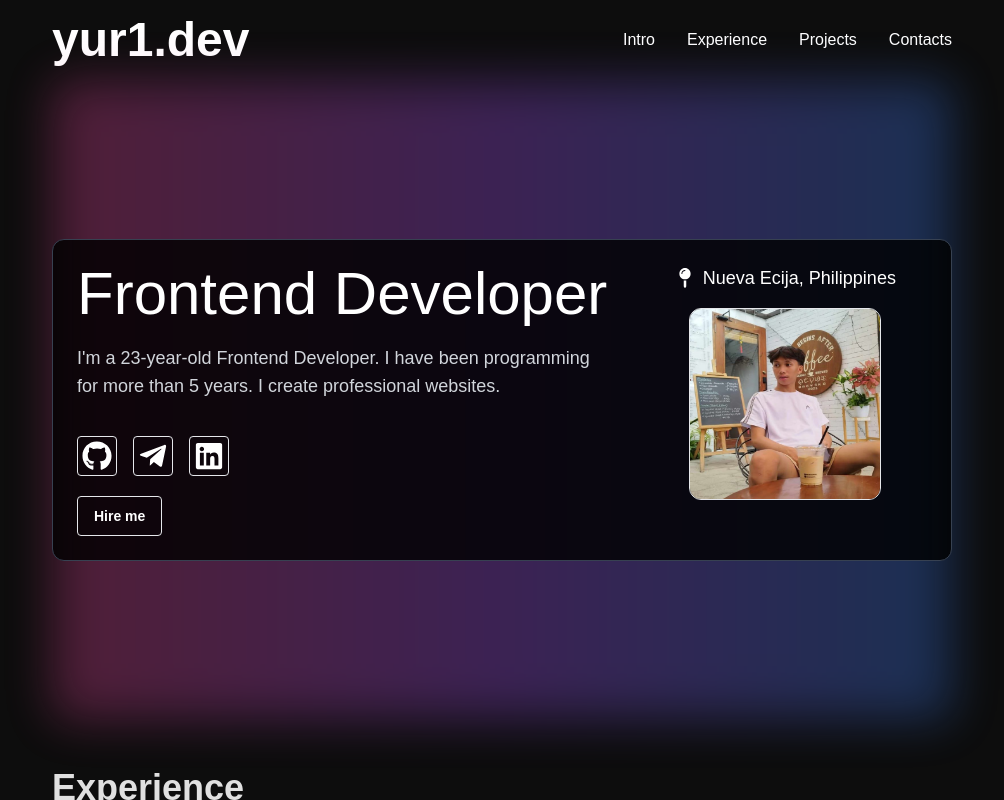
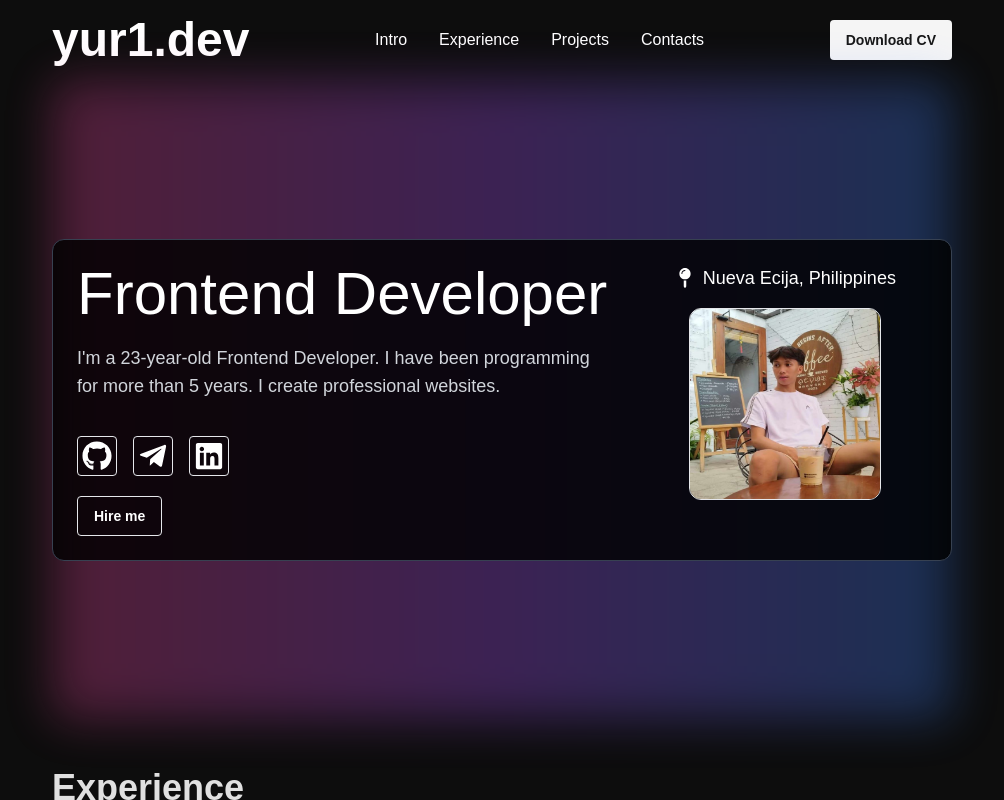
Before and after one commit to yur1-dev/yur1.dev, a Next.js app: page / in a window 1280 px wide. Shown: the whole page, without its empty margins (138-1142 px from the left). Built offline with nearby package versions, Linux system fonts and the light colour scheme; a web font is replaced by a local one.

Commit message:
update-threshold

```diff
--- a/app/(root)/Experience/Experience.tsx
+++ b/app/(root)/Experience/Experience.tsx
@@ -71,7 +71,7 @@ const Experience = () => {
           setIsVisible(true); // Show content when it's in view
         }
       },
-      { threshold: 0.8 } // Trigger when 50% of the element is in the viewport
+      { threshold: 0.5 } // Trigger when 50% of the element is in the viewport
     );
 
     if (targetElement) {
--- a/app/components/Navbar/Navbar.tsx
+++ b/app/components/Navbar/Navbar.tsx
@@ -3,7 +3,7 @@
 import { useState, useEffect } from "react";
 import clsx from "clsx";
 import Link from "next/link";
-import { Button } from "@/components/ui/button"; // Assuming you're using a Button component from your UI library
+import { Button } from "@/components/ui/button";
 
 const Navbar: React.FC = () => {
   const [isMobileMenuOpen, setIsMobileMenuOpen] = useState(false);
@@ -25,6 +25,15 @@ const Navbar: React.FC = () => {
           <NavItem href="/projects">Projects</NavItem>
           <NavItem href="/contacts">Contacts</NavItem>
         </ul>
+
+        {/* Download CV Button for Desktop */}
+        <div className="hidden md:block">
+          <Button className="rounded" variant="secondary">
+            <a className="text-sm font-semibold" href="#">
+              Download CV
+            </a>
+          </Button>
+        </div>
 
         {/* Mobile Menu Toggle */}
         <button
@@ -88,7 +97,7 @@ const Navbar: React.FC = () => {
           <NavItem href="/contacts">Contacts</NavItem>
         </ul>
 
-        {/* Download CV Button */}
+        {/* Download CV Button for Mobile */}
         <div className="mt-8">
           <Button className="rounded" variant="secondary">
             <a className="text-sm font-semibold" href="#">
--- a/app/components/Socials/Socials.tsx
+++ b/app/components/Socials/Socials.tsx
@@ -1,10 +1,4 @@
-import {
-  FaGithub,
-  FaLinkedin,
-  // FaInstagram,
-  // FaFacebook,
-  FaTelegramPlane,
-} from "react-icons/fa";
+import { FaGithub, FaLinkedin, FaTelegramPlane } from "react-icons/fa";
 
 export default function Social() {
   return (
@@ -16,19 +10,16 @@ export default function Social() {
           href: "https://www.linkedin.com/in/marc-yuri-esber-9422b1227/",
           Icon: FaLinkedin,
         },
-        // { href: "https://www.instagram.com/yourprofile", Icon: FaInstagram },
-        // { href: "https://www.facebook.com/yourprofile", Icon: FaFacebook },
-        // { href: "https://t.me/yourprofile", Icon: FaTelegramPlane },
       ].map(({ href, Icon }, index) => (
         <a
           key={index}
           href={href}
           target="_blank"
           rel="noopener noreferrer"
-          className="relative text-white border rounded p-1 group overflow-hidden"
+          className="relative text-white border rounded p-1 group overflow-hidden transition-all transform hover:scale-105"
         >
           <Icon size={30} />
-          <span className="absolute inset-0 -z-10 h-full w-full bg-gradient-to-r from-transparent via-[rgba(255,255,255,0.4)] to-transparent opacity-0 group-hover:opacity-100 group-hover:animate-shine transform skew-x-[-30deg]"></span>
+          <span className="absolute inset-0 -z-10 h-full w-full bg-gradient-to-r from-transparent via-[rgba(255,255,255,0.4)] to-transparent opacity-0 group-hover:opacity-100 group-hover:animate-shine"></span>
         </a>
       ))}
     </div>
--- a/tailwind.config.ts
+++ b/tailwind.config.ts
@@ -30,9 +30,14 @@ export default {
             transform: "translateY(0)",
           },
         },
+        shine: {
+          "0%": { left: "-100%" },
+          "100%": { left: "100%" },
+        },
       },
       animation: {
         fadeInPage: "fadeInPage 1s ease-in-out forwards",
+        shine: "shine 0.5s ease-out forwards",
       },
     },
   },
```
